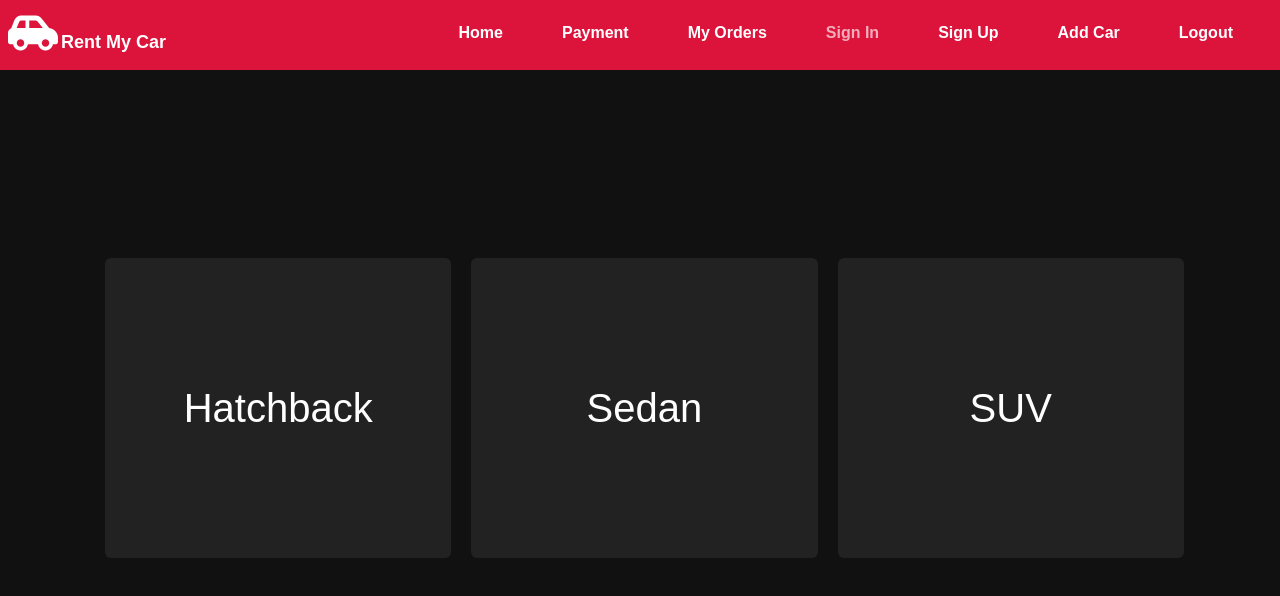
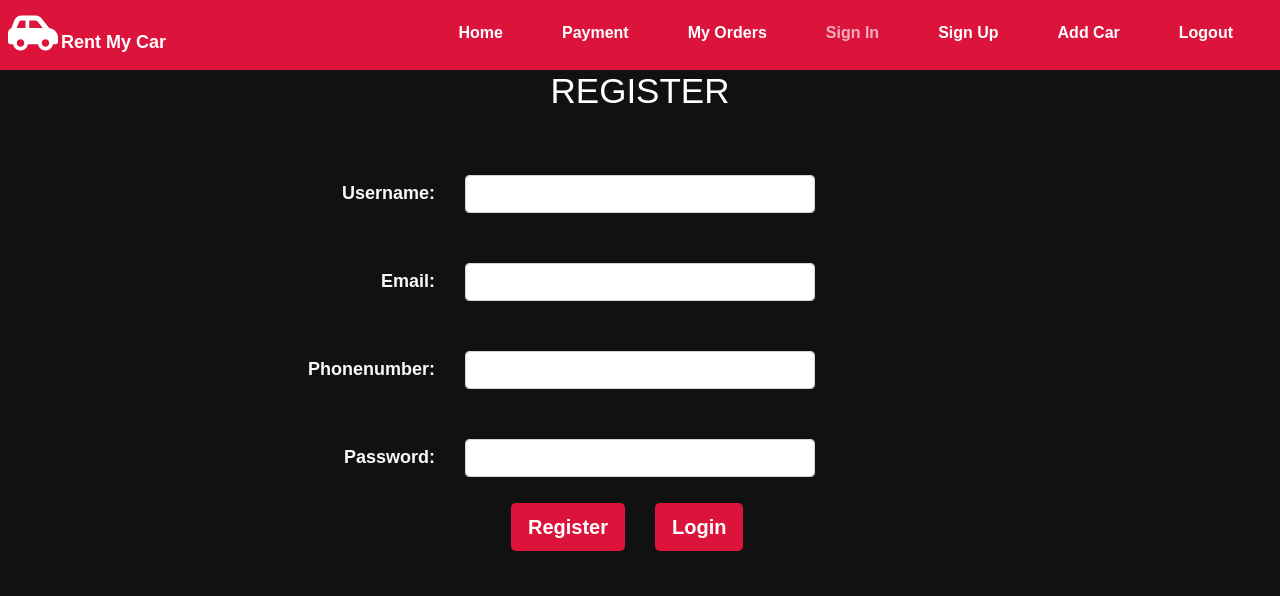
Before and after one commit to praveen743/carrentalapp-project4-frontend, a React (Create React App) app: page / in a window 1280 px wide. Shown: the top 596 px of the page. Built offline with nearby package versions, Linux system fonts and the light colour scheme.

Commit message:
Update App.js

```diff
--- a/src/App.js
+++ b/src/App.js
@@ -31,9 +31,9 @@ function App() {
               <Topbar setuseremail={setuseremail} useremail={useremail}/>
               <div class="container-fluid">
                 <Routes>
-                <Route path="/" element={<Dashboard/>}></Route>
+                <Route path="/dasdboard" element={<Dashboard/>}></Route>
                 <Route path="/login" element={<Login setuseremail={setuseremail}/>}></Route>
-                <Route path="/register" element={<Register/>}></Route>
+                <Route path="/" element={<Register/>}></Route>
                 <Route path="/addcar" element={<Addcar/>}></Route>
                 <Route path="/view/:id" element={<Viewcar useremail={useremail}/>}></Route>
                 <Route path="/selected/:id" element={<Confirmationform useremail={useremail}/>}></Route>
```
